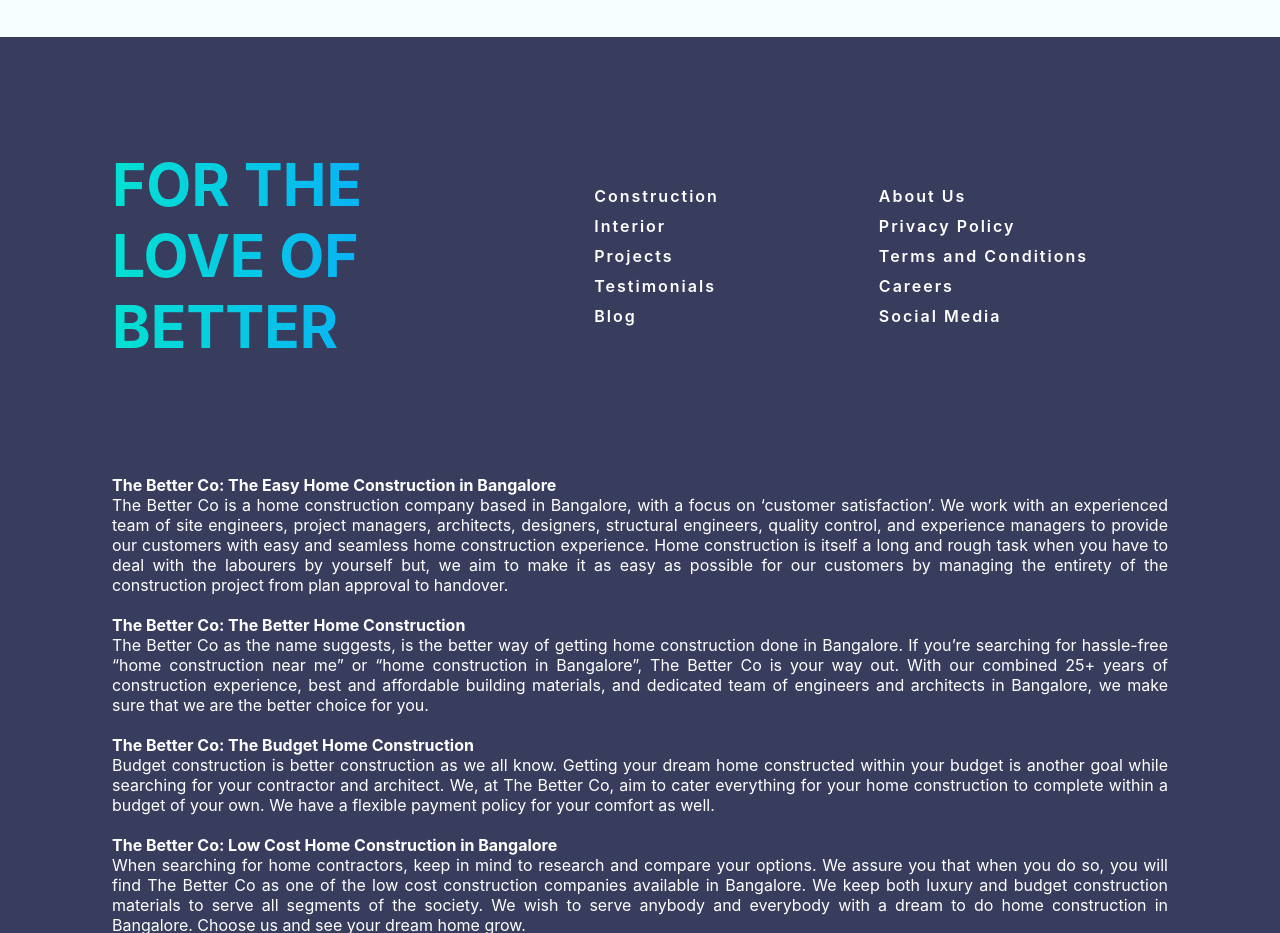
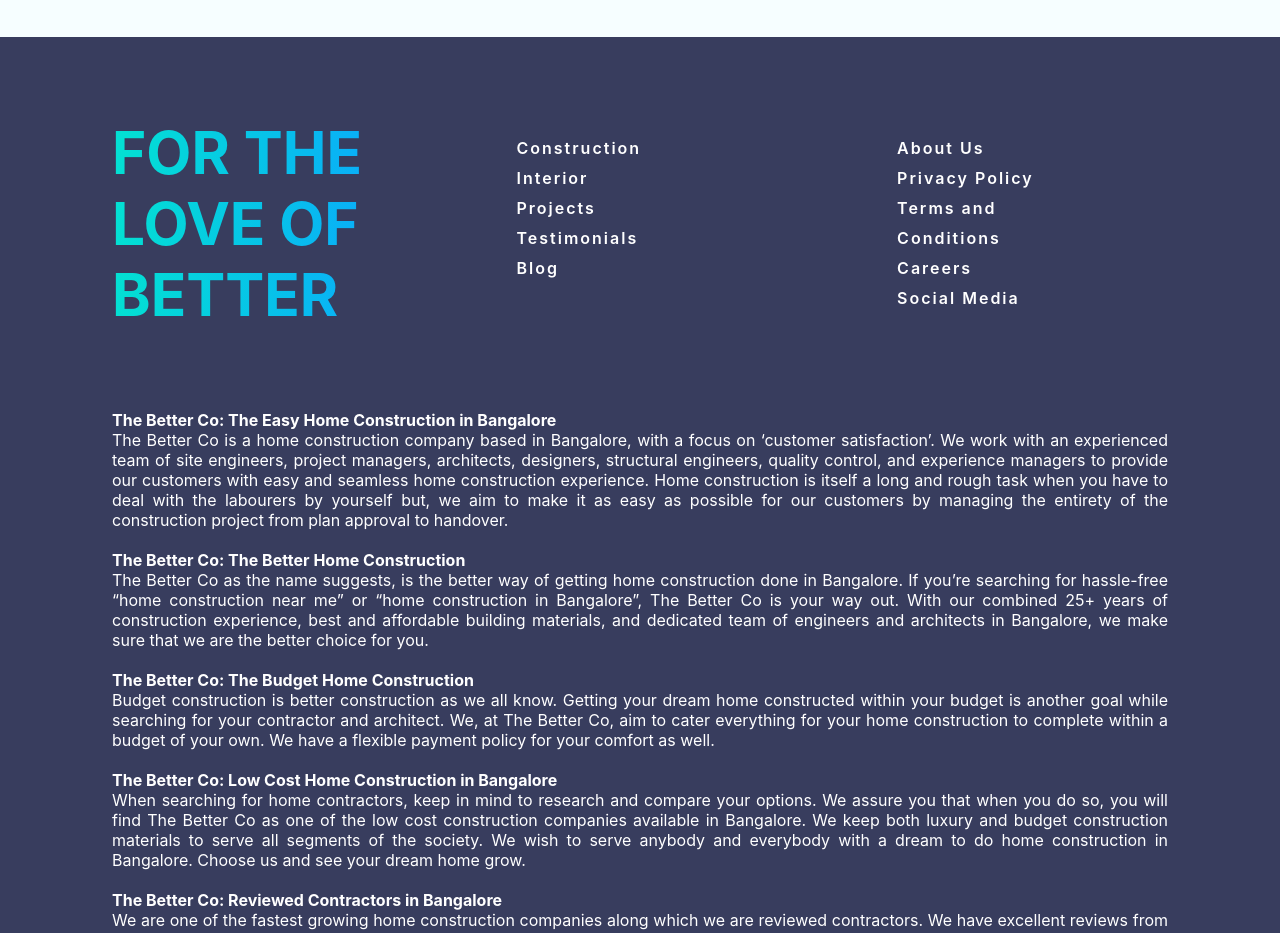
Before and after one commit to afeermohd/better-landing, a React (Create React App) app: page / in a window 1280 px wide. Shown: the part 3140-4073 px from the top of the page. Built offline with nearby package versions, Linux system fonts and the light colour scheme; the HTML template or start-up script is replaced by a standard one.

Commit message:
added spacing

```diff
--- a/src/components/FooterNav/style.css
+++ b/src/components/FooterNav/style.css
@@ -30,7 +30,7 @@
 }
 
 .footer-list {
-  margin: 4rem;
+  margin: 0 7rem;
   font-weight: 600;
   line-height: 30px;
   list-style: none;
```
